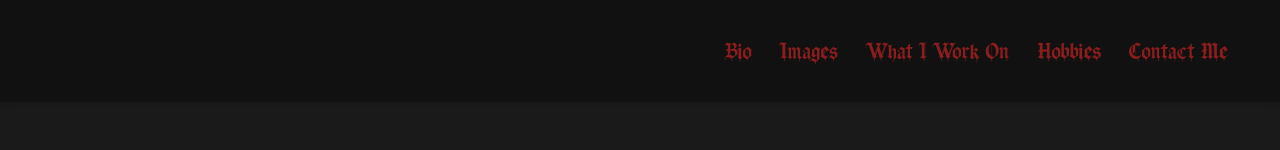
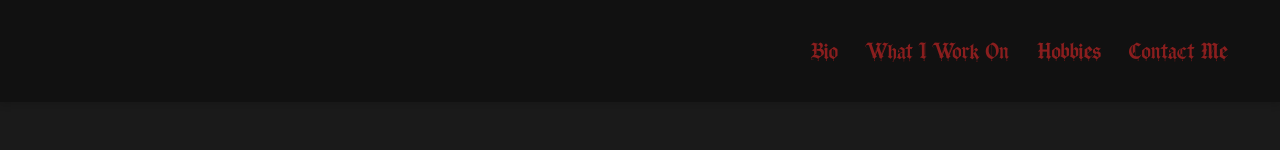
Before and after one commit to jamie-e/jamie-e-personal-site, a plain HTML site: page home_alt.html in a window 1280 px wide. Shown: the top 150 px of the page. Drawn offline with Linux system fonts and the light colour scheme.

Commit message:
Removing 'Images' link since it's defunct

```diff
--- a/home_alt.html
+++ b/home_alt.html
@@ -14,10 +14,6 @@
         <div class="nav-links">
           <a href="#bio-container" class="navbar-link">
             Bio
-          </a>
-
-          <a href="#image-container" class="navbar-link">
-            Images
           </a>
 
           <a href="#what-i-work-on" class="navbar-link">
```
